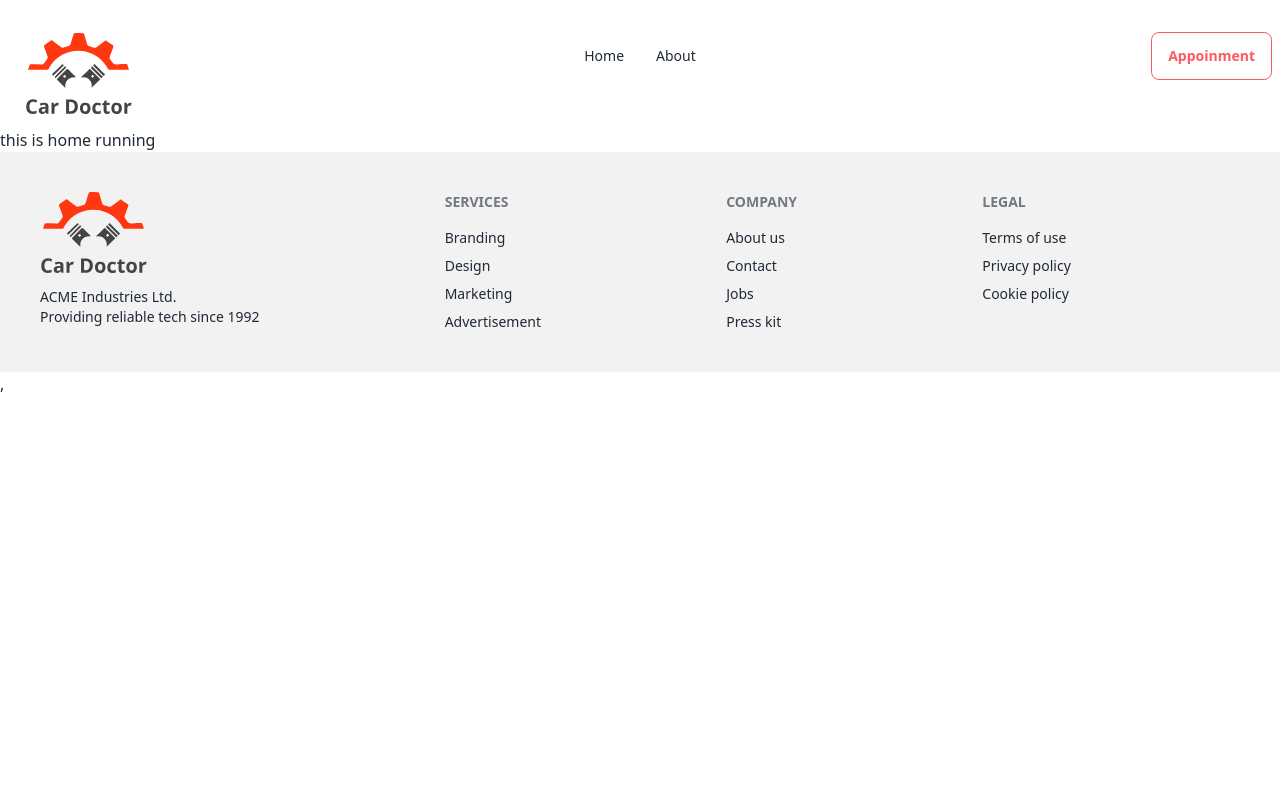
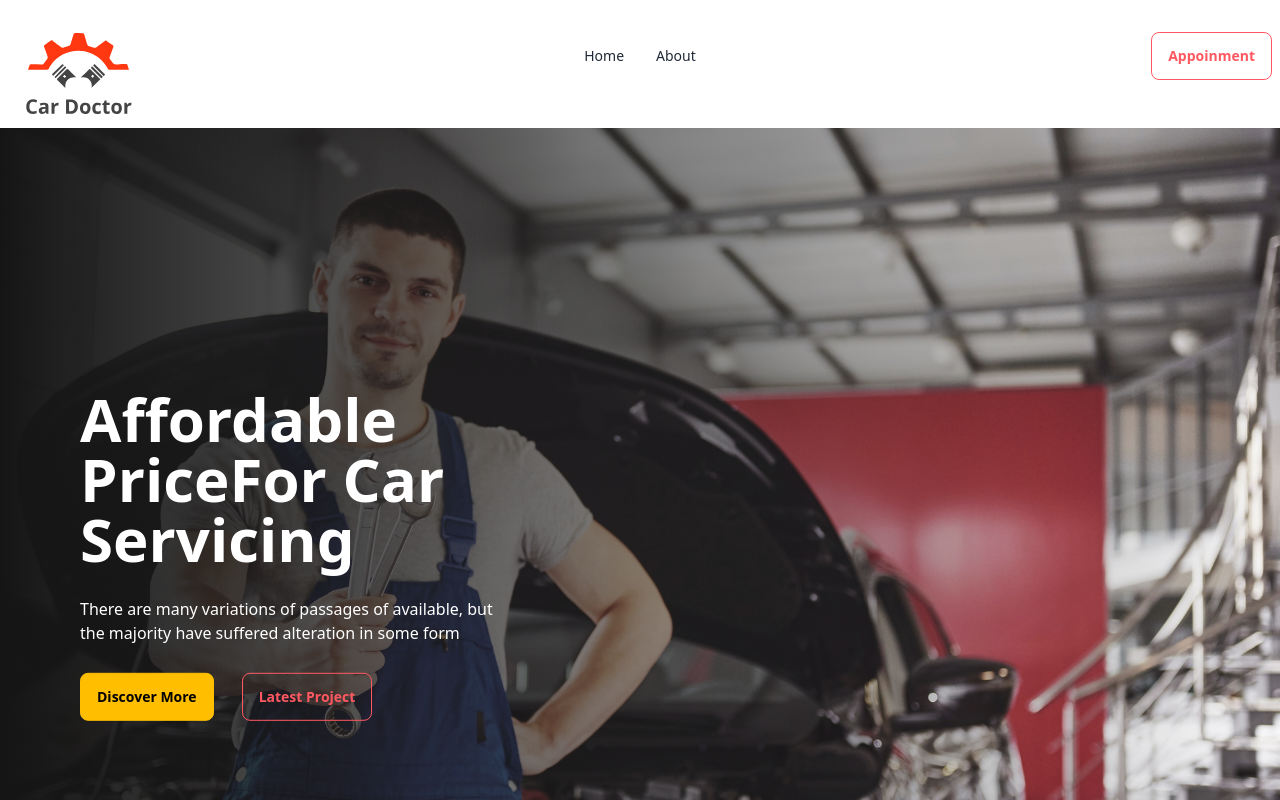
Before and after one commit to JAHIDHASAN05/Doctors_Doms, a React (Vite) app: page / in a window 1280 px wide. Shown: the top 800 px of the page. Built offline with nearby package versions, Linux system fonts and the light colour scheme.

Commit message:
banner components added

```diff
--- /dev/null
+++ b/src/Pages/Home/Banner/Banner.jsx
@@ -0,0 +1,102 @@
+import React from 'react';
+
+
+import img1 from '../../../assets/images/banner/1.jpg'
+import img2 from '../../../assets/images/banner/2.jpg'
+import img3 from '../../../assets/images/banner/3.jpg'
+import img4 from '../../../assets/images/banner/4.jpg'
+import img5 from '../../../assets/images/banner/5.jpg'
+import img6 from '../../../assets/images/banner/6.jpg'
+const Banner = () => {
+    return (
+        <div>
+            <div className="carousel w-full">
+                <div id="slide1" className="carousel-item relative w-full">
+                    <img src={img1} className="w-full" />
+                    <div className="absolute flex h-full items-center  gap-5 transform -translate-y-1/2 left-0 right-5 top-1/2 bg-gradient-to-r from-[#151515] to-[rgba (21,21,21,0)] ">
+                        <div className='space-y-7 w-1/2 pl-20'>
+                            <h1 className='text-6xl text-white font-bold'>Affordable  <br/>  PriceFor Car  <br/>  Servicing</h1>
+                            <p className='text-white'>There are many variations of passages of  available, but  <br/>  the majority have suffered alteration in some form</p>
+
+                            <div className=''>
+                                <button className='btn btn-warning mr-7'>Discover More</button>
+                                <button className='btn btn-outline btn-error'>Latest Project</button>
+                            </div>
+                        </div>
+
+                    </div>
+                    <div className="absolute flex justify-end gap-5 transform -translate-y-1/2 left-5 right-5 bottom-0">
+                        <a href="#slide4" className="btn btn-circle">❮</a>
+                        <a href="#slide2" className="btn btn-circle">❯</a>
+                    </div>
+                </div>
+
+
+                <div id="slide2" className="carousel-item relative w-full">
+                    <img src={img2} className="w-full" />
+                    <div className="absolute flex h-full items-center  gap-5 transform -translate-y-1/2 left-0 right-5 top-1/2 bg-gradient-to-r from-[#151515] to-[rgba (21,21,21,0)] ">
+                        <div className='space-y-7 w-1/2 pl-20'>
+                            <h1 className='text-6xl text-white font-bold'>Affordable  <br/>  PriceFor Car  <br/>  Servicing</h1>
+                            <p className='text-white'>There are many variations of passages of  available, but  <br/>  the majority have suffered alteration in some form</p>
+
+                            <div className=''>
+                                <button className='btn btn-warning mr-7'>Discover More</button>
+                                <button className='btn btn-outline btn-error'>Latest Project</button>
+                            </div>
+                        </div>
+
+                    </div>
+                    <div className="absolute flex justify-end gap-5 transform -translate-y-1/2 left-5 right-5 bottom-0">
+                        <a href="#slide1" className="btn btn-circle">❮</a>
+                        <a href="#slide3" className="btn btn-circle">❯</a>
+                    </div>
+                </div>
+
+
+                <div id="slide3" className="carousel-item relative w-full">
+                    <img src={img3} className="w-full" />
+                    <div className="absolute flex h-full items-center  gap-5 transform -translate-y-1/2 left-0 right-5 top-1/2 bg-gradient-to-r from-[#151515] to-[rgba (21,21,21,0)] ">
+                        <div className='space-y-7 w-1/2 pl-20'>
+                            <h1 className='text-6xl text-white font-bold'>Affordable  <br/>  PriceFor Car  <br/>  Servicing</h1>
+                            <p className='text-white'>There are many variations of passages of  available, but  <br/>  the majority have suffered alteration in some form</p>
+
+                            <div className=''>
+                                <button className='btn btn-warning mr-7'>Discover More</button>
+                                <button className='btn btn-outline btn-error'>Latest Project</button>
+                            </div>
+                        </div>
+
+                    </div>
+                    <div className="absolute flex justify-end gap-5 transform -translate-y-1/2 left-5 right-5 bottom-0">
+                        <a href="#slide2" className="btn btn-circle">❮</a>
+                        <a href="#slide4" className="btn btn-circle">❯</a>
+                    </div>
+                </div>
+
+
+                <div id="slide4" className="carousel-item relative w-full">
+                    <img src={img4} className="w-full" />
+                    <div className="absolute flex h-full items-center  gap-5 transform -translate-y-1/2 left-0 right-5 top-1/2 bg-gradient-to-r from-[#151515] to-[rgba (21,21,21,0)] ">
+                        <div className='space-y-7 w-1/2 pl-20'>
+                            <h1 className='text-6xl text-white font-bold'>Affordable  <br/>  PriceFor Car  <br/>  Servicing</h1>
+                            <p className='text-white'>There are many variations of passages of  available, but  <br/>  the majority have suffered alteration in some form</p>
+
+                            <div className=''>
+                                <button className='btn btn-warning mr-7'>Discover More</button>
+                                <button className='btn btn-outline btn-error'>Latest Project</button>
+                            </div>
+                        </div>
+
+                    </div>
+                    <div className="absolute flex justify-end gap-5 transform -translate-y-1/2 left-5 right-5 bottom-0">
+                        <a href="#slide3" className="btn btn-circle">❮</a>
+                        <a href="#slide1" className="btn btn-circle">❯</a>
+                    </div>
+                </div>
+
+            </div>
+        </div>
+    );
+};
+
+export default Banner;
--- a/src/Pages/Home/Home/Home.jsx
+++ b/src/Pages/Home/Home/Home.jsx
@@ -1,10 +1,11 @@
 import React from 'react';
+import Banner from '../Banner/Banner';
 
 const Home = () => {
     return (
-        <div>
-            this is home  running
-        </div>
+        <>
+          <Banner></Banner>
+        </>
     );
 };
 
```
